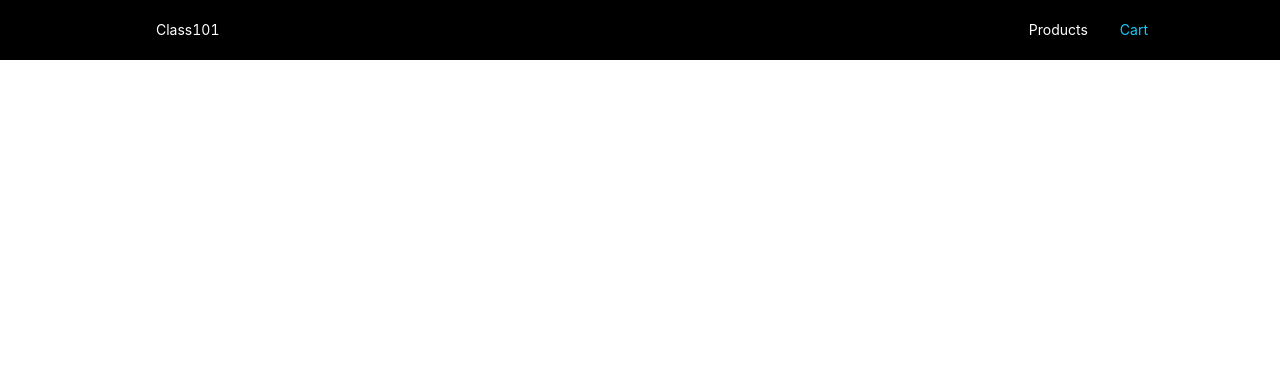
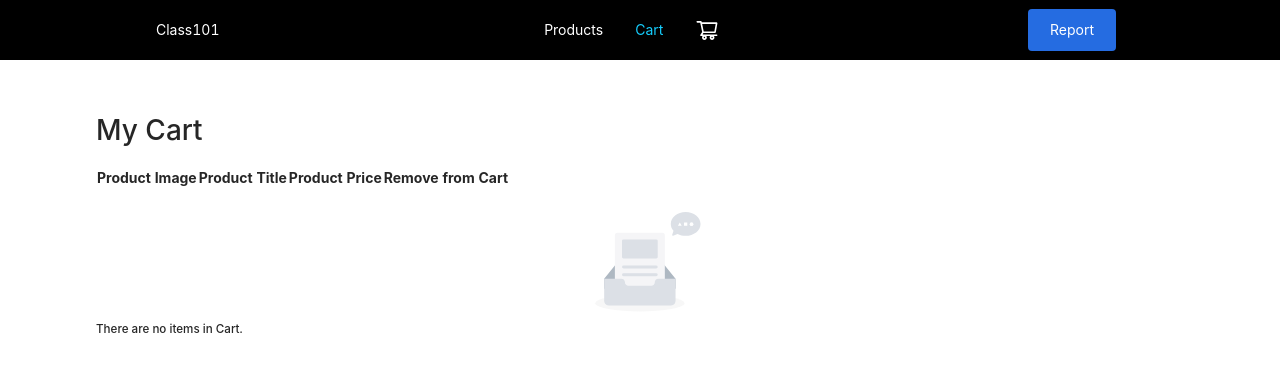
Before and after one commit to dev2d0/210306_Cart, a React (Create React App) app: page /cart in a window 1280 px wide. Shown: the top 372 px of the page. Built offline with nearby package versions, Linux system fonts and the light colour scheme.

Commit message:
Add Cart Sections and Modify CartPage

```diff
--- a/public/index.html
+++ b/public/index.html
@@ -24,7 +24,7 @@
       work correctly both with client-side routing and a non-root public URL.
       Learn how to configure a non-root public URL by running `npm run build`.
     -->
-    <title>React App</title>
+    <title>Cart App</title>
   </head>
   <body>
     <noscript>You need to enable JavaScript to run this app.</noscript>
--- a/src/App.js
+++ b/src/App.js
@@ -1,6 +1,7 @@
 import React from 'react';
 import Navbar from './components/views/Navbar/Menu';
 import ProductsPage from './components/views/Products/ProductsPage'
+import CartPage from './components/views/Cart/CartPage'
 import { BrowserRouter as Router, Switch, Route } from 'react-router-dom';
 const App = () => {
   return (
@@ -8,6 +9,7 @@ const App = () => {
       <Navbar />
       <Switch>
         <Route path='/products' exact component={ProductsPage} />
+        <Route path='/cart' exact component={CartPage} />
       </Switch>
     </Router>
   );
--- /dev/null
+++ b/src/components/views/Cart/CartPage.js
@@ -0,0 +1,50 @@
+import React, { useEffect, useState } from 'react'
+import CartBlock from './Sections/CartBlock.js';
+import { Empty } from 'antd';
+
+function CartPage() {
+    const [Total, setTotal] = useState(0)
+    const [ShowTotal, setShowTotal] = useState(false)
+
+    let calculateTotal = (Travels) => {
+        let total = 0;
+
+        Travels.map(item => {
+            total += parseInt(item.price, 10)
+        })
+
+        setTotal(total)
+        setShowTotal(true)
+    }
+
+    const deleteHandler = (travelId) => {
+
+    }
+
+
+    var prices = (Total).toLocaleString()//금액에 천단위 콤마를 찍어주도록 정의해준다.
+    return (
+        <div style={{ width: '85%', margin: '3rem auto', minHeight: '750px' }}>
+            <h1>My Cart</h1>
+            <div>
+                <CartBlock deleteScrap={deleteHandler}/>
+            </div>
+            {ShowTotal ?
+                <div style={{ marginTop: '3rem' }}>
+                    <h2>장바구니 상품의 총액: ${prices}</h2>
+                </div>
+                    :
+                    <>
+                        <br />
+                        <Empty description={false} />
+                        <h5>There are no items in Cart.</h5>
+                    </>
+            }
+
+        </div>
+
+
+    )
+}
+
+export default CartPage
--- /dev/null
+++ b/src/components/views/Cart/Sections/CartBlock.js
@@ -0,0 +1,60 @@
+import React, { useState } from 'react'
+
+function CartBlock(props) {
+
+    const renderCartImage = (images) => {
+        if (images.length > 0) {
+            let image = images[0]
+            return `https://dev2d0travelexpenses.s3.ap-northeast-2.amazonaws.com/${image}`
+        }
+    }
+
+    const renderItems = () => (
+        props.travels && props.travels.map((travel, index) => (
+            <tr key={index}>
+                <td>
+                    <a href={`/travel/${travel._id}`}>
+                        <img
+                            height='60px'
+                            style={{ width: '70px' }} alt="travel"
+                            src={renderCartImage(travel.images)} />
+                    </a>
+                </td>
+                <td>
+                    {travel.title}
+                </td>
+                <td>
+                    ₩{travel.price.toLocaleString()}원
+                </td>
+                <td>
+                    <button onClick={() => props.deleteScrap(travel._id)}>
+                        Remove
+                    </button>
+                </td>
+            </tr>
+        ))
+    )
+
+
+    return (
+        <div>
+            <table>
+                <thead>
+                    <tr>
+                        <th>Product Image</th>
+                        <th>Product Title</th>
+                        <th>Product Price</th>
+                        <th>Remove from Cart</th>
+                    </tr>
+                </thead>
+
+                <tbody>
+                    {renderItems()}
+                </tbody>
+
+            </table>
+        </div>
+    )
+}
+
+export default CartBlock
--- a/src/components/views/Navbar/Menubar/Navbar.js
+++ b/src/components/views/Navbar/Menubar/Navbar.js
@@ -1,9 +1,15 @@
 import React from 'react';
+import { Badge } from 'antd';
+import {
+    ShoppingCartOutlined
+} from '@ant-design/icons';
 import {
     Nav,
     NavLink,
     Bars,
     NavMenu,
+    NavBtn,
+    NavBtnLink
 } from './NavbarStyle';
 
 const Navbar = ({ toggle }) => {
@@ -21,8 +27,15 @@ const Navbar = ({ toggle }) => {
                     <NavLink to='/cart'>
                         Cart
                       </NavLink>
+                    <NavLink to='/cart'>
+                        <Badge>
+                            <ShoppingCartOutlined style={{ fontSize: '24px', color: '#FFFFFF' }} />
+                        </Badge>
+                    </NavLink>
                 </NavMenu>
-
+                <NavBtn>
+                    <NavBtnLink to='/report'>Report</NavBtnLink>
+                </NavBtn>
             </Nav>
         </>
     );
--- a/src/components/views/Products/ProductsPage.js
+++ b/src/components/views/Products/ProductsPage.js
@@ -1,12 +1,12 @@
 import React, { useEffect, useState } from 'react'
 import { Card, Button } from 'antd';
-import { productItems } from "../../data/productItems.js";
-import ProductItem from './ProductItem'
-import Paging from './Paging'
+import { productItems } from "../../data/productItems.js.js";
+import ProductItem from './Sections/ProductItem'
+import Paging from './Sections/Paging'
 import 'antd/dist/antd.css';
 import {
     List
-} from './ProductStyle';
+} from './Sections/ProductStyle';
 
 const { Meta } = Card;
 
@@ -14,14 +14,21 @@ function Products() {
     const [posts, setPosts] = useState(productItems);
     const [currentPage, setCurrentPage] = useState(1);
     const [postsPerPage] = useState(5);
-    console.log(posts)
+    const [quantity, setQuantity] = useState(0);
+    const [carts, setCarts] = useState([])
+
+   // console.log(productItems)
 
     const indexOfLastPost = currentPage * postsPerPage;
     const indexOfFirstPost = indexOfLastPost - postsPerPage;
     const currentPosts = posts.slice(indexOfFirstPost, indexOfLastPost);
     const paginate = (pageNumber) => setCurrentPage(pageNumber);
 
-    const clickHandler = () => {
+    const clickHandler = (id) => {
+        console.log(carts)
+        console.log(id)
+        const newCarts = { ...carts, id }//Cart id State의 정보를 담는다.
+        console.log(newCarts)
     }
 
     const renderCards = productItems.map((item, index) => {
@@ -35,9 +42,6 @@ function Products() {
                         src={item.coverImage}
                     />
                 }>
-                <Button style={{ width: '100%' }} size="small" shape="round" type="danger" onClick={clickHandler}>
-                    스크랩
-                </Button><br />
                 <br />
                 <span>제목 :  {item.title} </span><br />
                 <br />
@@ -50,7 +54,7 @@ function Products() {
     return (
         <div style={{ width: '85%', margin: '3rem auto', minHeight: '770px' }}>
             <div style={{ textAlign: 'center' }}>
-                <h2>All Products price </h2>
+                <h1>Class101 Products_Page.{currentPage}</h1>
             </div>
             <hr />
 
--- a/src/components/views/Products/ProductItem.js
+++ b/src/components/views/Products/Sections/ProductItem.js
@@ -1,24 +1,31 @@
-import React from "react";
-import { productItems } from "../../data/productItems.js";
+import React, {useState}  from 'react';
 import { Card, Button } from 'antd';
 import {
     List
 } from './ProductStyle';
 
-const productItem = ({ posts, clickHandler }) => {
-    console.log(posts)
+const ProductItem = ({ props, posts, clickHandler }) => {
+    const [Id, setId] = useState([])
+
+    const handleClick = (id) => {
+        console.log(id)
+        console.log(Id)
+        const newCarts = [...Id, id]
+        setId(newCarts)
+        clickHandler(newCarts)//부모 컴포넌트로 보내줌.
+    }
 
     var sortData = function (data, key) {
         return data.sort(function (a, b) {
             var x = a[key];
             var y = b[key];
-            return x < y ? -1 : x > y ? 1 : 0;
-
+            return x > y ? -1 : x > y ? 1 : 0;
         });
-    };
-    const sortPosts=sortData(posts, 'score')
+    };//내름차순 정렬
+    const sortPosts = sortData(posts, 'score')
 
     const renderCards = sortPosts.map((item, index) => {
+        //console.log(item.id)
         return (
             <Card
                 key={index}
@@ -29,8 +36,8 @@ const productItem = ({ posts, clickHandler }) => {
                         src={item.coverImage}
                     />
                 }>
-                <Button style={{ width: '100%' }} size="small" shape="round" type="danger" onClick={clickHandler}>
-                    스크랩
+                <Button onClick={() => handleClick(item.id)} id={Id} style={{ width: '100%' }} size="small" shape="round" type="danger">
+                    장바구니
                 </Button><br />
                 <br />
                 <span>제목 :  {item.title} </span><br />
@@ -50,4 +57,4 @@ const productItem = ({ posts, clickHandler }) => {
     );
 };
 
-export default productItem;
+export default ProductItem;
```
Also changed, not shown: src/components/store.js (added), src/components/views/Products/Sections/Paging.js (line endings or trailing spaces), src/components/views/Products/Sections/ProductStyle.js (renamed from src/components/views/Products/ProductStyle.js).
